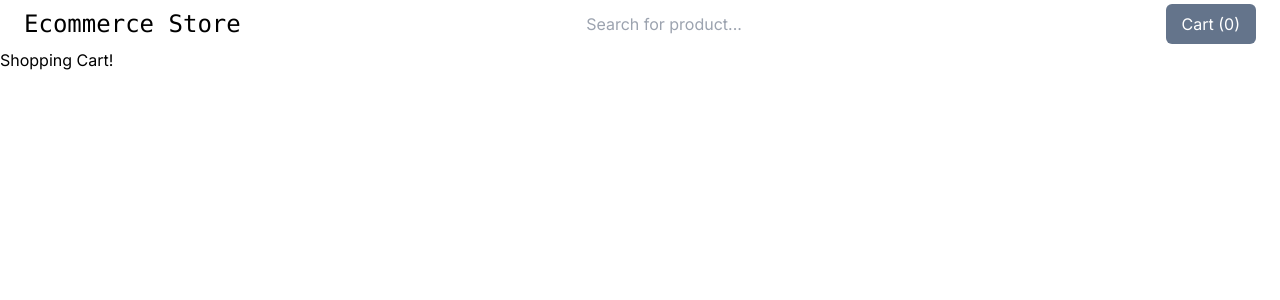
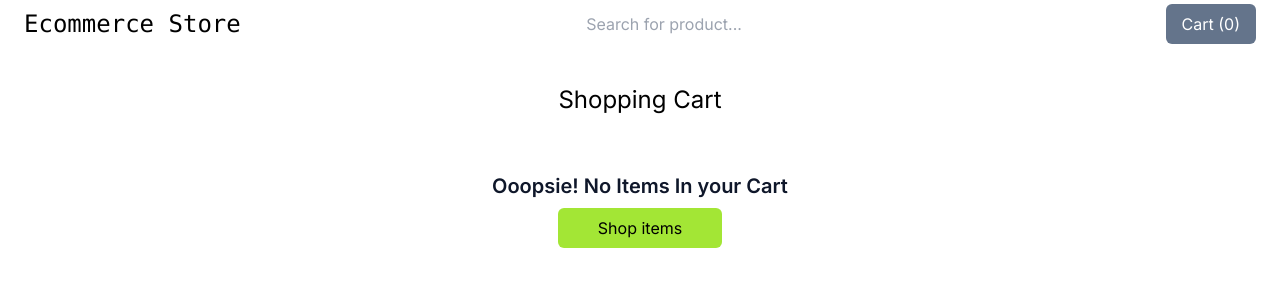
Before and after one commit to isaiahpere/ecommerce-filters, a Next.js app: page /cart in a window 1280 px wide. Shown: the top 300 px of the page. Built offline with nearby package versions, Linux system fonts and the light colour scheme.

Commit message:
add cart page

```diff
--- a/app/cart/page.tsx
+++ b/app/cart/page.tsx
@@ -1,10 +1,87 @@
+"use client";
 import React from "react";
+import Image from "next/image";
+
+import { CartActionType } from "@/services/context/cart-context";
+import { useCartContext } from "@/services/context";
+import Link from "next/link";
 
 const Cart = () => {
+  // cart Context
+  const {
+    state: { cart },
+    dispatch,
+  } = useCartContext();
+
+  let cartTotal = cart.reduce((accu, curr) => {
+    return accu + curr.product.price;
+  }, 0);
+
   return (
-    <div>
-      <h1>Shopping Cart!</h1>
-    </div>
+    <main className="py-9">
+      <h1 className="text-2xl text-center w-full">Shopping Cart</h1>
+      {!cart.length && (
+        <section className="flex flex-col items-center gap-2 mt-14">
+          <p className="text-xl text-slate-900 font-semibold">
+            Ooopsie! No Items In your Cart
+          </p>
+          <Link
+            href={"/"}
+            className="bg-lime-400 py-2 px-10 rounded-md hover:bg-lime-600"
+          >
+            Shop items
+          </Link>
+        </section>
+      )}
+
+      {cart.length > 0 && (
+        <section className="mt-8 flex flex-col gap-5">
+          {cart.map(({ product }) => (
+            <div
+              key={product.id}
+              className="flex h-36 items-center justify-between border-2 p-5"
+            >
+              <Image
+                width={0}
+                height={0}
+                sizes="100vw"
+                src={product.thumbnail}
+                style={{ width: "144px" }}
+                alt={product.title}
+              />
+              <div className="flex flex-col text-center w-1/3">
+                <h2 className="font-semibold">{product.title}</h2>
+                <p className="text-slate-600">${product.price.toFixed(2)}</p>
+              </div>
+              <button
+                className="bg-red-700 text-white py-1 px-2 text-sm rounded-lg hover:bg-red-800 transition"
+                onClick={() => {
+                  dispatch({
+                    type: CartActionType.REMOVE_ITEM,
+                    payload: { product, qty: 1 },
+                  });
+                }}
+              >
+                Remove Item
+              </button>
+            </div>
+          ))}
+          <div className="w-full text-center mt-4 ">
+            <p className="text-xl font-semibold">
+              Cart Subtotal:{" "}
+              <span className="underline underline-offset-2">
+                $
+                {cart
+                  .reduce((accu, curr) => {
+                    return accu + curr.product.price;
+                  }, 0)
+                  .toFixed(2)}
+              </span>
+            </p>
+          </div>
+        </section>
+      )}
+    </main>
   );
 };
 
```
